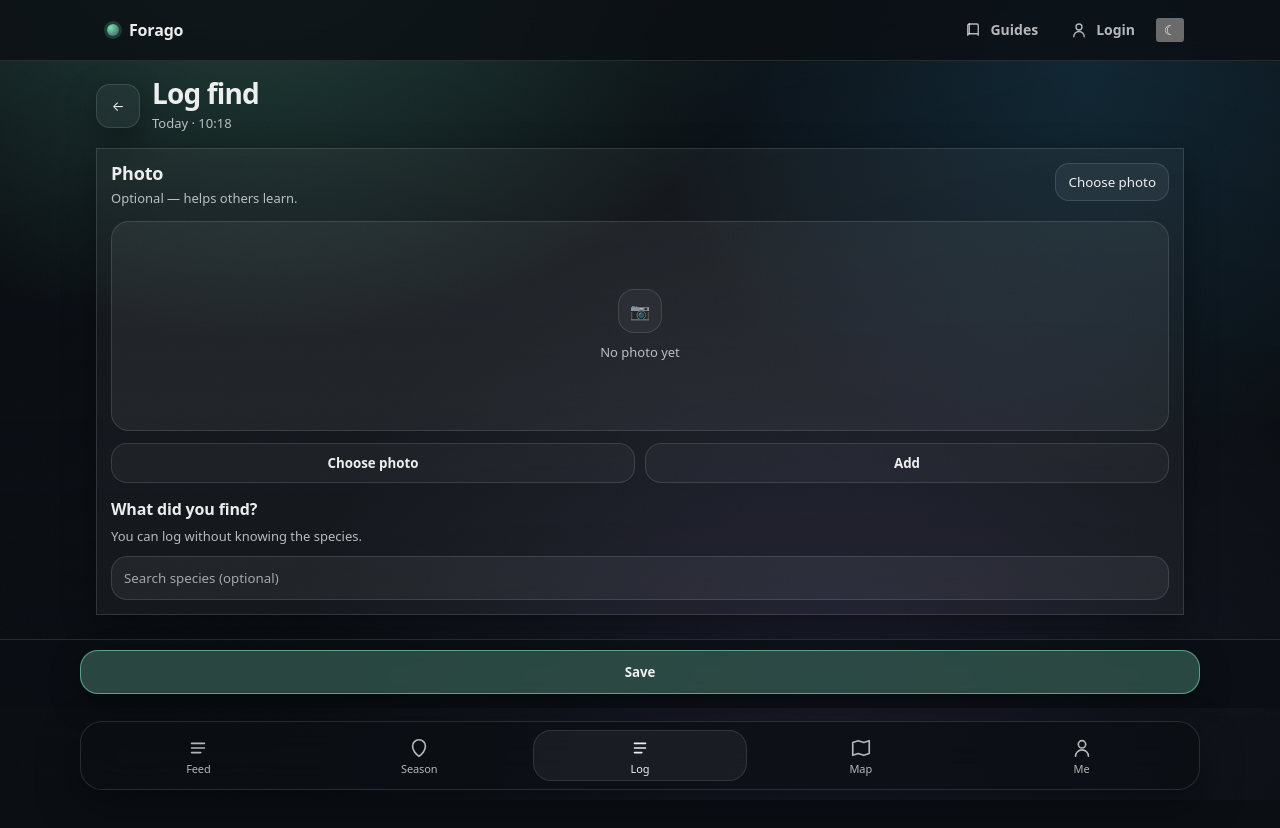
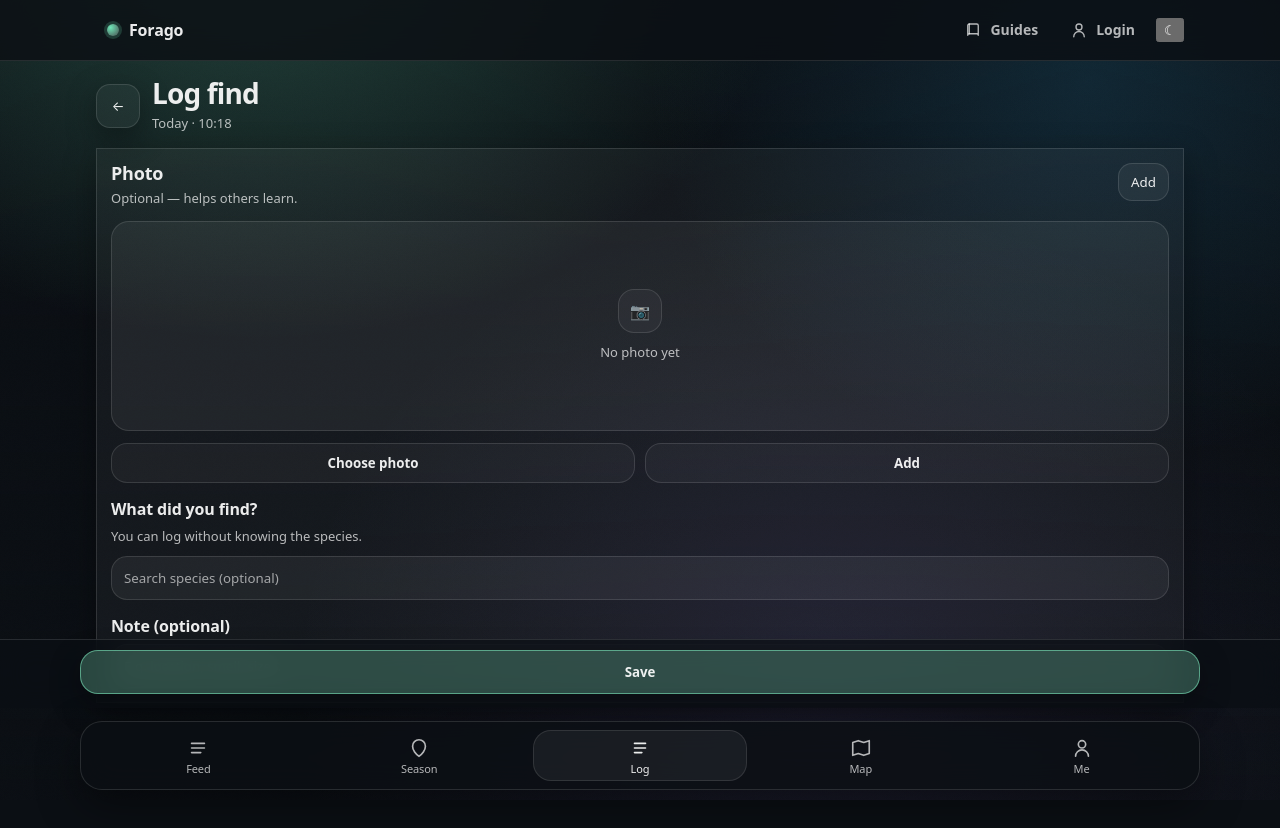
Before and after one commit to Hyllekvist/forago, a Next.js app: page /en/log in a window 1280 px wide. Shown: the top 828 px of the page. Built offline with nearby package versions, Linux system fonts and the light colour scheme.

Commit message:
Update page.tsx

```diff
--- a/src/app/[locale]/log/page.tsx
+++ b/src/app/[locale]/log/page.tsx
@@ -29,6 +29,8 @@ export default function LogPage() {
   const [photoPreviewUrl, setPhotoPreviewUrl] = useState<string | null>(null);
 
   const [query, setQuery] = useState("");
+  const [note, setNote] = useState("");
+
   const [saving, setSaving] = useState(false);
   const [err, setErr] = useState<string | null>(null);
 
@@ -66,8 +68,15 @@ export default function LogPage() {
     try {
       const fd = new FormData();
       fd.set("locale", locale);
-      fd.set("speciesQuery", query.trim());
-      fd.set("visibility", "public");
+
+      const q = query.trim();
+      if (q) fd.set("speciesQuery", q);
+
+      const n = note.trim();
+      if (n) fd.set("note", n);
+
+      fd.set("visibility", "public"); // senere: UI toggle
+
       if (photoFile) fd.set("photo", photoFile);
 
       const res = await fetch("/api/logs/create", {
@@ -84,6 +93,8 @@ export default function LogPage() {
 
       removePhoto();
       setQuery("");
+      setNote("");
+
       router.push(`/${locale}/feed`);
     } catch (e: any) {
       setErr(e?.message || "Failed to save");
@@ -101,7 +112,15 @@ export default function LogPage() {
         : "Optional — helps others learn.",
     pick: locale === "dk" ? "Vælg foto" : "Choose photo",
     remove: locale === "dk" ? "Fjern" : "Remove",
+    add: locale === "dk" ? "Tilføj" : "Add",
+    speciesLabel: locale === "dk" ? "Hvad fandt du?" : "What did you find?",
+    speciesHelp:
+      locale === "dk"
+        ? "Du kan logge uden at kende arten."
+        : "You can log without knowing the species.",
     speciesPlaceholder: locale === "dk" ? "Søg art (valgfrit)" : "Search species (optional)",
+    noteLabel: locale === "dk" ? "Note (valgfrit)" : "Note (optional)",
+    notePlaceholder: locale === "dk" ? "Fx sted, duft, størrelse…" : "E.g. location, smell, size…",
     save: locale === "dk" ? "Gem fund" : "Save",
     saving: locale === "dk" ? "Gemmer…" : "Saving…",
     emptyPhoto: locale === "dk" ? "Ingen foto endnu" : "No photo yet",
@@ -128,7 +147,9 @@ export default function LogPage() {
 
       {err ? (
         <div className={styles.alert} role="alert">
-          <div className={styles.alertTitle}>{locale === "dk" ? "Noget gik galt" : "Something went wrong"}</div>
+          <div className={styles.alertTitle}>
+            {locale === "dk" ? "Noget gik galt" : "Something went wrong"}
+          </div>
           <div className={styles.alertBody}>{err}</div>
         </div>
       ) : null}
@@ -145,7 +166,7 @@ export default function LogPage() {
             className={styles.ghostBtn}
             onClick={photoFile ? removePhoto : openPicker}
           >
-            {photoFile ? t.remove : t.pick}
+            {photoFile ? t.remove : t.add}
           </button>
         </div>
 
@@ -176,7 +197,7 @@ export default function LogPage() {
             className={styles.pillBtn}
             onClick={photoFile ? removePhoto : openPicker}
           >
-            {photoFile ? t.remove : (locale === "dk" ? "Tilføj" : "Add")}
+            {photoFile ? t.remove : t.add}
           </button>
 
           <input
@@ -189,10 +210,8 @@ export default function LogPage() {
         </div>
 
         <div className={styles.field}>
-          <label className={styles.label}>{locale === "dk" ? "Hvad fandt du?" : "What did you find?"}</label>
-          <div className={styles.help}>
-            {locale === "dk" ? "Du kan logge uden at kende arten." : "You can log without knowing the species."}
-          </div>
+          <label className={styles.label}>{t.speciesLabel}</label>
+          <div className={styles.help}>{t.speciesHelp}</div>
           <input
             className={styles.input}
             placeholder={t.speciesPlaceholder}
@@ -201,10 +220,25 @@ export default function LogPage() {
             onChange={(e) => setQuery(e.target.value)}
           />
         </div>
+
+        <div className={styles.field}>
+          <label className={styles.label}>{t.noteLabel}</label>
+          <input
+            className={styles.input}
+            placeholder={t.notePlaceholder}
+            value={note}
+            onChange={(e) => setNote(e.target.value)}
+          />
+        </div>
       </section>
 
       <div className={styles.sticky}>
-        <button type="button" className={styles.primaryBtn} onClick={saveLog} disabled={saving}>
+        <button
+          type="button"
+          className={styles.primaryBtn}
+          onClick={saveLog}
+          disabled={saving}
+        >
           {saving ? t.saving : t.save}
         </button>
       </div>
```
